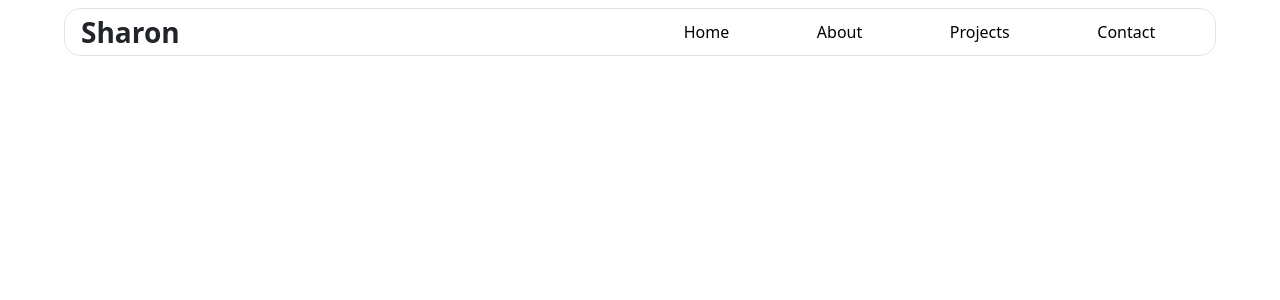
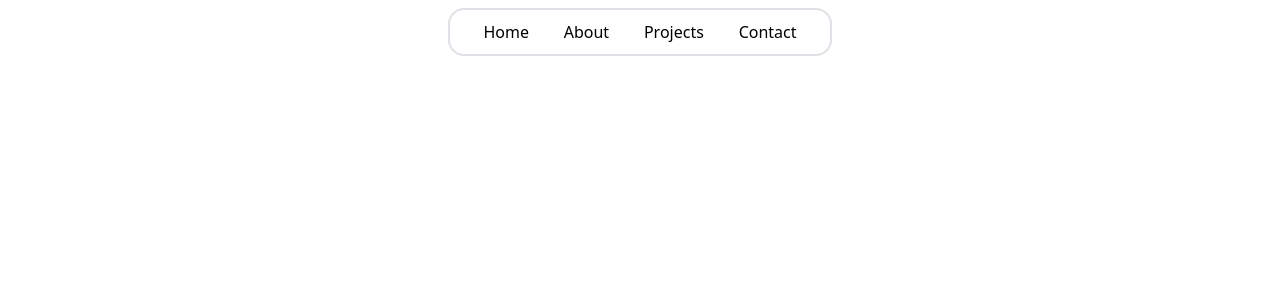
Before and after one commit to sharonbrayan/Portfolio-2.0, a React (Vite) app: page / in a window 1280 px wide. Shown: the top 300 px of the page. Built offline with nearby package versions, Linux system fonts and the light colour scheme.

Commit message:
chore: minor update to navbar structure

```diff
--- a/src/components/Navbar.jsx
+++ b/src/components/Navbar.jsx
@@ -9,9 +9,8 @@ const navElements = [
 ]
 const Navbar = () => {
     return (
-        <nav className='fixed-top d-flex justify-content-between align-items-center border mt-2 p-3 rounded rounded-4 border-1 nav-bar'>
-            <div className='w-50'><span className='fs-3 fw-bold'>Sharon</span></div>
-            <div className='w-50 d-flex justify-content-around'>
+        <nav className='fixed-top d-flex justify-content-between align-items-center border mt-2 p-3 rounded rounded-4 border-2 nav-bar'>
+            <div className='d-flex justify-content-around w-100'>
                 {navElements.map((item) => (
                     <a key={item.ele} href={item.link} className='text-decoration-none text-black'>{item.ele}</a>
                 ))}
--- a/src/components/navbar.css
+++ b/src/components/navbar.css
@@ -1,5 +1,11 @@
 .nav-bar{
-    width: 90%;
+    width: 30%;
     height: 3rem;
     margin: 0 auto;
 }
+
+@media (max-width:786px) {
+    .nav-bar{
+            width: 90%;
+    }
+}
```
